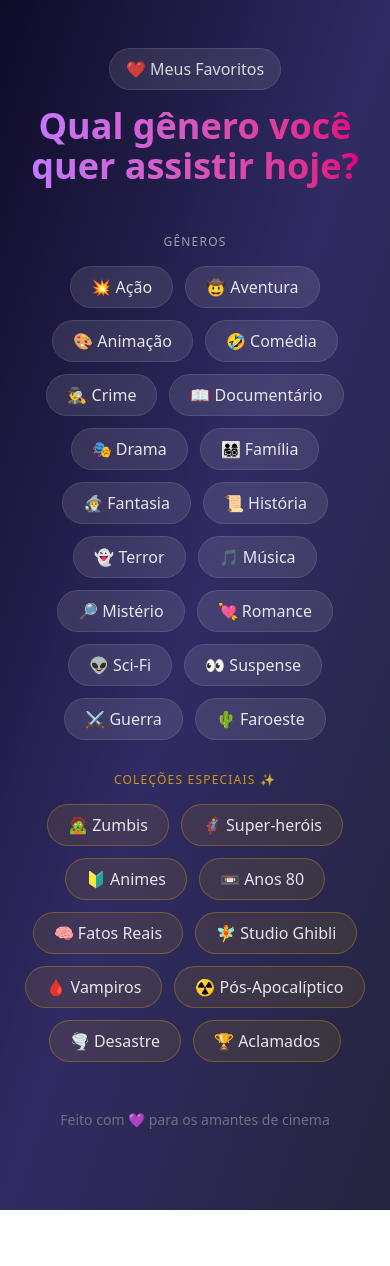
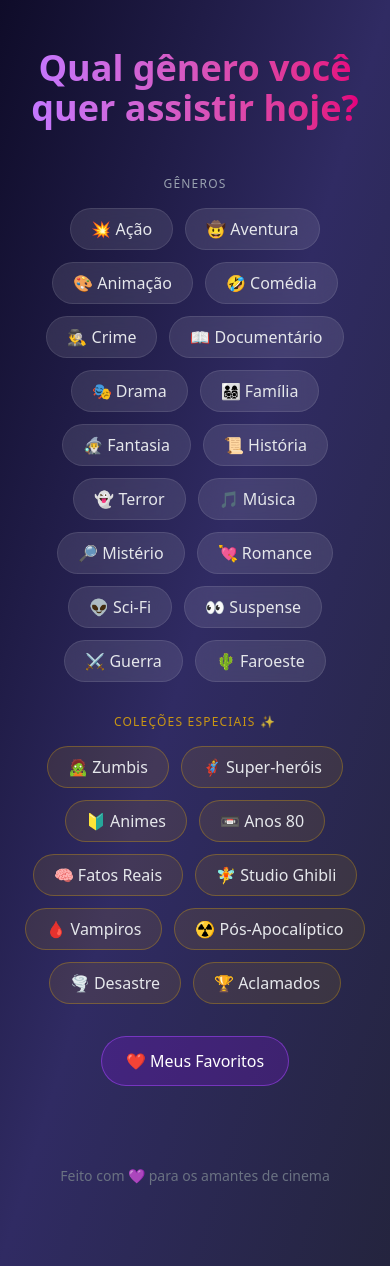
Before and after one commit to caiomafra01/seletor-de-filmes, a Next.js app: page / in a window 390 px wide. Before the commit the page ends 1210 px from the top, so only its background shows below. Built offline with nearby package versions, Linux system fonts and the light colour scheme.

Commit message:
posiçao botao favoritos

```diff
--- a/src/app/page.tsx
+++ b/src/app/page.tsx
@@ -155,12 +155,7 @@ export default function Home() {
         {!movie && !loading && (
           <div className="w-full max-w-5xl text-center space-y-8 animate-fade-in relative">
 
-            {/* Mobile Favorites Link */}
-            <div className="md:hidden flex justify-center mb-4">
-              <a href="/favoritos" className="flex items-center gap-2 text-white/80 hover:text-white transition-colors bg-white/10 px-4 py-2 rounded-full backdrop-blur-md border border-white/10 hover:bg-white/20">
-                ❤️ Meus Favoritos
-              </a>
-            </div>
+
 
             <h1 className="text-4xl md:text-6xl font-black text-transparent bg-clip-text bg-gradient-to-r from-purple-400 to-pink-600 animate-gradient-x pb-4">
               Qual gênero você quer assistir hoje?
@@ -196,6 +191,13 @@ export default function Home() {
                   </button>
                 ))}
               </div>
+            </div>
+
+            {/* Mobile Favorites Link (Bottom) */}
+            <div className="w-full flex justify-center mt-8 mb-8 md:hidden">
+              <a href="/favoritos" className="px-6 py-3 rounded-full bg-purple-600/20 border border-purple-500/50 text-white font-medium flex items-center gap-2 hover:bg-purple-600/30 transition-all">
+                ❤️ Meus Favoritos
+              </a>
             </div>
 
           </div>
```
